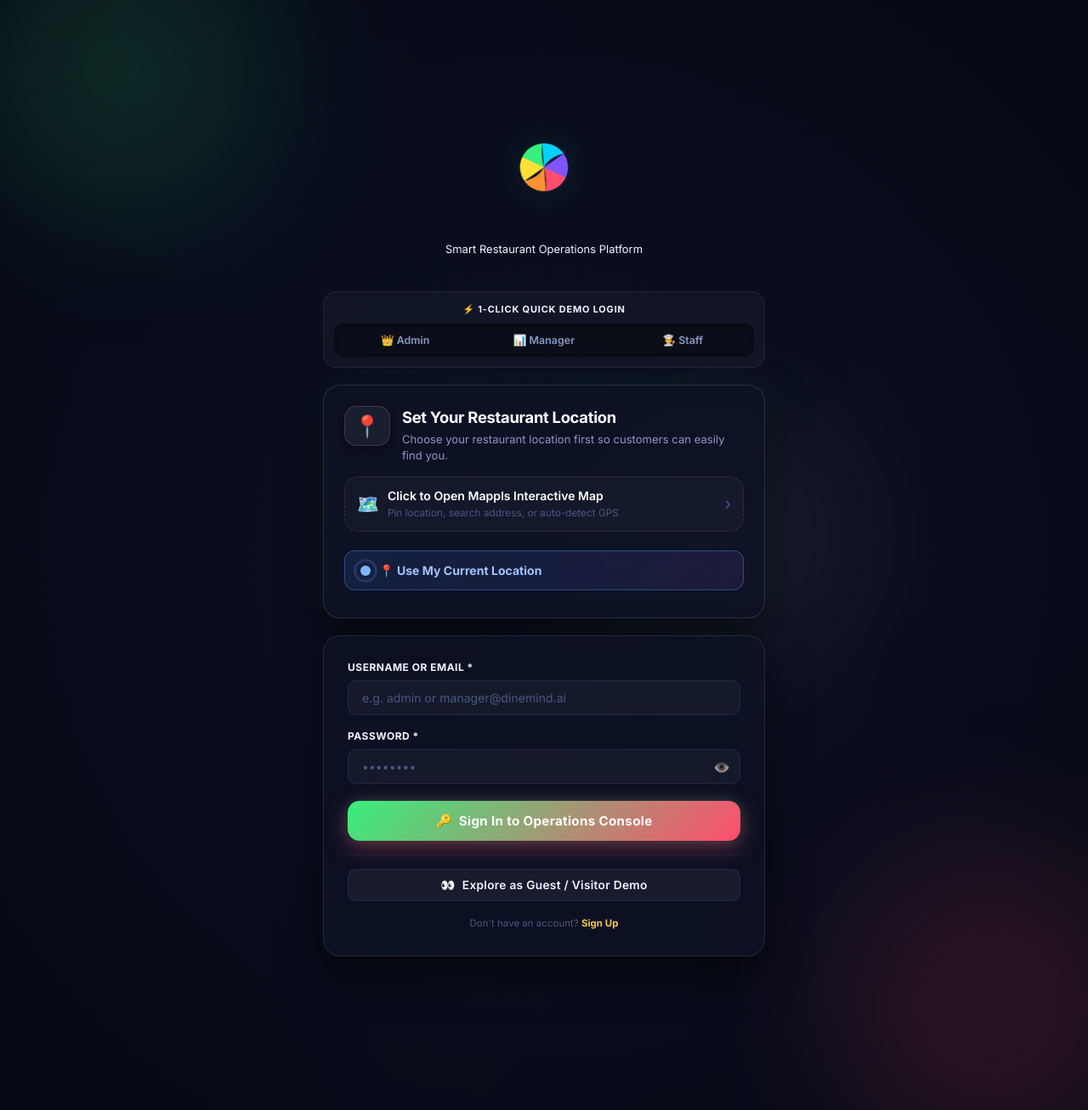
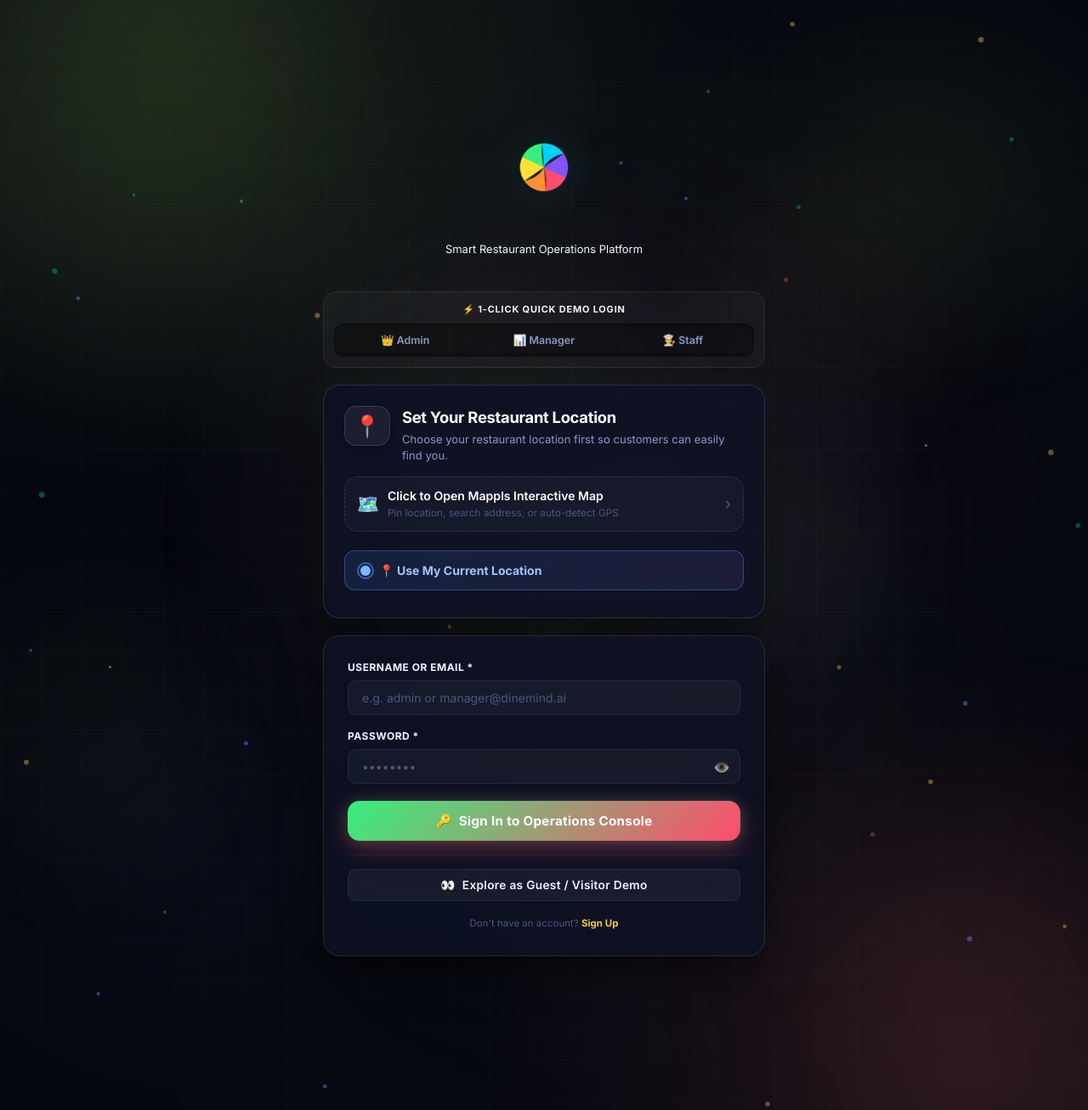
Before and after one commit to RohanGautamDev/Restaurant-Management-System, a Django app: page / in a window 1280 px wide. Shown: the whole page at 85% size. Run offline with Django 5.2, Linux system fonts and the light colour scheme; data comes from the database, SQL or seed files in the repository.

Commit message:
style(bg): implement multi-layered pure-CSS AI SaaS background with Light Green (#A8E063), Soft Coral Red (#FF7A7A), White highlights, 6 floating blobs, and soft form backlights

```diff
--- a/static/css/animations.css
+++ b/static/css/animations.css
@@ -15,23 +15,23 @@
   overflow: hidden;
 }
 
-/* Fluid Gradient Mesh */
+/* Fluid Gradient Mesh (AI SaaS Palette: Light Green #A8E063, Soft Coral Red #FF7A7A, White #FFFFFF) */
 .bg-mesh {
   position: absolute;
   inset: 0;
   background:
-    radial-gradient(ellipse 90% 70% at 15% 5%,  rgba(79,142,255,0.09) 0%,  transparent 60%),
-    radial-gradient(ellipse 70% 60% at 85% 95%, rgba(157,111,255,0.09) 0%, transparent 60%),
-    radial-gradient(ellipse 60% 80% at 50% 50%, rgba(0,212,184,0.06) 0%,   transparent 60%),
-    radial-gradient(ellipse 50% 40% at 80% 20%, rgba(245,200,66,0.06) 0%,  transparent 50%);
-  animation: meshFluid 20s ease-in-out infinite alternate;
+    radial-gradient(ellipse 90% 70% at 15% 5%,  rgba(168,224,99,0.12) 0%, transparent 60%),
+    radial-gradient(ellipse 70% 60% at 85% 95%, rgba(255,122,122,0.12) 0%, transparent 60%),
+    radial-gradient(ellipse 60% 80% at 50% 50%, rgba(255,255,255,0.05) 0%, transparent 60%),
+    radial-gradient(ellipse 50% 40% at 80% 20%, rgba(168,224,99,0.08) 0%, transparent 50%);
+  animation: meshFluid 28s ease-in-out infinite alternate;
 }
 
 @keyframes meshFluid {
   0%   { transform: scale(1) translate(0, 0); }
-  33%  { transform: scale(1.06) translate(20px, -15px); }
-  66%  { transform: scale(0.96) translate(-15px, 20px); }
-  100% { transform: scale(1.03) translate(10px, 10px); }
+  33%  { transform: scale(1.08) translate(25px, -20px); }
+  66%  { transform: scale(0.95) translate(-20px, 25px); }
+  100% { transform: scale(1.04) translate(15px, 15px); }
 }
 
 /* Grid Overlay with Radial Mask */
@@ -39,25 +39,25 @@
   position: absolute;
   inset: 0;
   background-image:
-    linear-gradient(rgba(79,142,255,0.035) 1px, transparent 1px),
-    linear-gradient(90deg, rgba(79,142,255,0.035) 1px, transparent 1px);
-  background-size: 52px 52px;
+    linear-gradient(rgba(168,224,99,0.03) 1px, transparent 1px),
+    linear-gradient(90deg, rgba(168,224,99,0.03) 1px, transparent 1px);
+  background-size: 48px 48px;
   mask-image: radial-gradient(ellipse 80% 80% at 50% 50%, black 40%, transparent 100%);
 }
 
-/* Fluid Floating Glowing Orbs */
+/* Fluid Floating Glowing Orbs (Light Green #A8E063 & Soft Coral Red #FF7A7A) */
 .orb {
   position: absolute;
   border-radius: 50%;
-  filter: blur(80px);
+  filter: blur(90px);
   opacity: 0;
-  animation: orbAppear 2s ease forwards, orbLiquidFloat var(--d, 22s) cubic-bezier(0.4, 0, 0.2, 1) infinite alternate;
+  animation: orbAppear 2s ease forwards, orbLiquidFloat var(--d, 28s) cubic-bezier(0.4, 0, 0.2, 1) infinite alternate;
   animation-delay: var(--delay, 0s), var(--delay, 0s);
   will-change: transform;
 }
 
 @keyframes orbAppear {
-  to { opacity: var(--op, 0.45); }
+  to { opacity: var(--op, 0.10); }
 }
 
 @keyframes orbLiquidFloat {
@@ -70,41 +70,41 @@
 
 .orb-1 {
   width: 650px; height: 650px;
-  background: radial-gradient(circle, rgba(79,142,255,0.6), transparent 70%);
+  background: radial-gradient(circle, rgba(168,224,99,0.11), transparent 70%);
   top: -15%; left: -10%;
-  --d: 22s; --op: 0.4; --delay: 0.2s;
+  --d: 32s; --op: 0.10; --delay: 0.2s;
   --tx1: 60px; --ty1: -45px; --tx2: -40px; --ty2: 70px;
   --tx3: 50px; --ty3: 25px; --tx4: -25px; --ty4: -55px;
 }
 .orb-2 {
   width: 550px; height: 550px;
-  background: radial-gradient(circle, rgba(157,111,255,0.55), transparent 70%);
+  background: radial-gradient(circle, rgba(255,122,122,0.10), transparent 70%);
   top: 20%; right: -12%;
-  --d: 28s; --op: 0.35; --delay: 0.6s;
+  --d: 36s; --op: 0.09; --delay: 0.6s;
   --tx1: -70px; --ty1: 35px; --tx2: 30px; --ty2: -80px;
   --tx3: -45px; --ty3: 60px; --tx4: 35px; --ty4: -25px;
 }
 .orb-3 {
   width: 460px; height: 460px;
-  background: radial-gradient(circle, rgba(0,212,184,0.5), transparent 70%);
+  background: radial-gradient(circle, rgba(255,255,255,0.06), transparent 70%);
   bottom: -8%; left: 20%;
-  --d: 25s; --op: 0.32; --delay: 1s;
+  --d: 30s; --op: 0.07; --delay: 1s;
   --tx1: 35px; --ty1: 55px; --tx2: -60px; --ty2: -35px;
   --tx3: 25px; --ty3: -70px; --tx4: -35px; --ty4: 45px;
 }
 .orb-4 {
   width: 340px; height: 340px;
-  background: radial-gradient(circle, rgba(245,200,66,0.42), transparent 70%);
+  background: radial-gradient(circle, rgba(168,224,99,0.09), transparent 70%);
   top: 50%; left: 52%;
-  --d: 19s; --op: 0.3; --delay: 1.4s;
+  --d: 26s; --op: 0.08; --delay: 1.4s;
   --tx1: -45px; --ty1: -35px; --tx2: 70px; --ty2: 25px;
   --tx3: -25px; --ty3: 55px; --tx4: 35px; --ty4: -45px;
 }
 .orb-5 {
   width: 380px; height: 380px;
-  background: radial-gradient(circle, rgba(255,92,138,0.38), transparent 70%);
+  background: radial-gradient(circle, rgba(255,122,122,0.08), transparent 70%);
   bottom: 12%; right: 16%;
-  --d: 32s; --op: 0.28; --delay: 0.5s;
+  --d: 38s; --op: 0.08; --delay: 0.5s;
   --tx1: 55px; --ty1: -55px; --tx2: -35px; --ty2: 35px;
   --tx3: 45px; --ty3: 65px; --tx4: -55px; --ty4: -25px;
 }
--- a/static/css/components.css
+++ b/static/css/components.css
@@ -615,7 +615,23 @@ textarea.form-control {
   overflow-x: hidden;
   -webkit-overflow-scrolling: touch;
   overscroll-behavior: contain;
-  background: radial-gradient(circle at center, rgba(13, 18, 38, 0.92) 0%, rgba(6, 9, 20, 0.98) 100%);
+  .gate-overlay {
+  position: fixed;
+  inset: 0;
+  z-index: 999;
+  display: flex;
+  flex-direction: column;
+  align-items: center;
+  justify-content: flex-start;
+  padding: 40px 16px;
+  overflow-y: auto;
+  overflow-x: hidden;
+  -webkit-overflow-scrolling: touch;
+  overscroll-behavior: contain;
+  background:
+    radial-gradient(ellipse 90% 70% at 10% 5%, rgba(168, 224, 99, 0.15) 0%, transparent 55%),
+    radial-gradient(ellipse 80% 70% at 90% 95%, rgba(255, 122, 122, 0.14) 0%, transparent 55%),
+    radial-gradient(ellipse 60% 60% at 50% 40%, rgba(9, 14, 36, 0.85) 0%, rgba(5, 8, 20, 0.98) 100%);
   backdrop-filter: blur(28px);
   -webkit-backdrop-filter: blur(28px);
   transition: opacity 0.5s cubic-bezier(0.16, 1, 0.3, 1), transform 0.5s cubic-bezier(0.16, 1, 0.3, 1);
@@ -627,56 +643,206 @@ textarea.form-control {
   pointer-events: none;
 }
 
-
 /* ═══════════════════════════════════════════════
    PREMIUM AI SAAS GATE & REGISTRATION REDESIGN
-   Inspired by Apple, Linear & Vercel Design Systems
+   Inspired by Apple, Linear, Vercel & Notion AI
    ════════════════════════════════════════════════ */
 
-/* Ambient Fluid Background Glow (Light Green #38ef7d, White #ffffff, Soft Coral Red #ff4d6d) */
+/* Ambient Fluid Background Layers (Light Green #A8E063, White #FFFFFF, Soft Coral Red #FF7A7A) */
 .saas-bg-glow {
-  position: absolute;
+  position: fixed;
   inset: 0;
   overflow: hidden;
   pointer-events: none;
   z-index: 0;
 }
 
+/* Soft Radial Light Behind Form */
+.saas-form-light {
+  position: absolute;
+  top: 45%;
+  left: 50%;
+  transform: translate(-50%, -50%);
+  width: 700px;
+  height: 700px;
+  background: radial-gradient(circle, rgba(168, 224, 99, 0.07) 0%, rgba(255, 122, 122, 0.05) 45%, transparent 70%);
+  filter: blur(100px);
+  pointer-events: none;
+  animation: saasFormPulse 24s ease-in-out infinite alternate;
+}
+
+@keyframes saasFormPulse {
+  0% { transform: translate(-50%, -50%) scale(1); opacity: 0.8; }
+  50% { transform: translate(-50%, -48%) scale(1.06); opacity: 1; }
+  100% { transform: translate(-50%, -52%) scale(0.96); opacity: 0.85; }
+}
+
+/* 6 Floating Blurred Color Blobs (Opacity 0.05 - 0.12) */
 .saas-blob {
   position: absolute;
   border-radius: 50%;
-  filter: blur(80px);
-  opacity: 0.22;
-  animation: saasFloat 16s ease-in-out infinite alternate;
+  filter: blur(95px);
+  will-change: transform;
+  pointer-events: none;
 }
 
 .saas-blob-1 {
-  width: 450px;
-  height: 450px;
-  background: radial-gradient(circle, #38ef7d 0%, rgba(56, 239, 125, 0) 70%);
-  top: -120px;
+  width: 620px;
+  height: 620px;
+  background: radial-gradient(circle, #A8E063 0%, rgba(168, 224, 99, 0) 70%);
+  top: -150px;
   left: -120px;
-  animation-duration: 14s;
+  opacity: 0.11;
+  animation: saasBlobDrift1 32s ease-in-out infinite alternate;
 }
 
 .saas-blob-2 {
-  width: 520px;
-  height: 520px;
-  background: radial-gradient(circle, #ff4d6d 0%, rgba(255, 77, 109, 0) 70%);
+  width: 580px;
+  height: 580px;
+  background: radial-gradient(circle, #FF7A7A 0%, rgba(255, 122, 122, 0) 70%);
   bottom: -160px;
-  right: -120px;
-  animation-duration: 18s;
+  right: -140px;
+  opacity: 0.10;
+  animation: saasBlobDrift2 36s ease-in-out infinite alternate;
 }
 
 .saas-blob-3 {
+  width: 440px;
+  height: 440px;
+  background: radial-gradient(circle, #FFFFFF 0%, rgba(255, 255, 255, 0) 70%);
+  top: 30%;
+  left: 55%;
+  opacity: 0.07;
+  animation: saasBlobDrift3 28s ease-in-out infinite alternate;
+}
+
+.saas-blob-4 {
   width: 380px;
   height: 380px;
-  background: radial-gradient(circle, #ffffff 0%, rgba(255, 255, 255, 0) 70%);
-  top: 35%;
-  left: 50%;
-  transform: translate(-50%, -50%);
-  opacity: 0.10;
+  background: radial-gradient(circle, #A8E063 0%, rgba(168, 224, 99, 0) 70%);
+  bottom: 20%;
+  left: -80px;
+  opacity: 0.08;
+  animation: saasBlobDrift4 34s ease-in-out infinite alternate;
+}
+
+.saas-blob-5 {
+  width: 340px;
+  height: 340px;
+  background: radial-gradient(circle, #FF7A7A 0%, rgba(255, 122, 122, 0) 70%);
+  top: 15%;
+  right: 10%;
+  opacity: 0.09;
+  animation: saasBlobDrift5 30s ease-in-out infinite alternate;
+}
+
+.saas-blob-6 {
+  width: 280px;
+  height: 280px;
+  background: radial-gradient(circle, #FFFFFF 0%, rgba(255, 255, 255, 0) 70%);
+  bottom: 10%;
+  left: 42%;
+  opacity: 0.06;
+  animation: saasBlobDrift6 26s ease-in-out infinite alternate;
+}
+
+@keyframes saasBlobDrift1 {
+  0% { transform: translate(0, 0) rotate(0deg); }
+  50% { transform: translate(45px, -30px) rotate(10deg); }
+  100% { transform: translate(-30px, 35px) rotate(-8deg); }
+}
+
+@keyframes saasBlobDrift2 {
+  0% { transform: translate(0, 0) rotate(0deg); }
+  50% { transform: translate(-50px, 40px) rotate(-12deg); }
+  100% { transform: translate(35px, -25px) rotate(8deg); }
+}
+
+@keyframes saasBlobDrift3 {
+  0% { transform: translate(0, 0) scale(1); }
+  50% { transform: translate(-35px, -45px) scale(1.1); }
+  100% { transform: translate(40px, 20px) scale(0.92); }
+}
+
+@keyframes saasBlobDrift4 {
+  0% { transform: translate(0, 0); }
+  50% { transform: translate(40px, 30px); }
+  100% { transform: translate(-25px, -40px); }
+}
+
+@keyframes saasBlobDrift5 {
+  0% { transform: translate(0, 0); }
+  50% { transform: translate(-30px, -35px); }
+  100% { transform: translate(35px, 25px); }
+}
+
+@keyframes saasBlobDrift6 {
+  0% { transform: translate(0, 0); }
+  50% { transform: translate(25px, -25px); }
+  100% { transform: translate(-20px, 30px); }
+}
+
+/* Floating Micro Glowing Particle Dots */
+.saas-particle {
+  position: absolute;
+  border-radius: 50%;
+  pointer-events: none;
+  box-shadow: 0 0 10px rgba(255, 255, 255, 0.4);
+  animation: saasParticleFloat 18s ease-in-out infinite alternate;
+}
+
+.saas-particle-1 {
+  width: 4px; height: 4px;
+  background: #A8E063;
+  top: 18%; left: 22%;
+  opacity: 0.35;
+  animation-duration: 20s;
+}
+
+.saas-particle-2 {
+  width: 5px; height: 5px;
+  background: #FF7A7A;
+  top: 75%; left: 80%;
+  opacity: 0.3;
+  animation-duration: 24s;
+}
+
+.saas-particle-3 {
+  width: 3px; height: 3px;
+  background: #FFFFFF;
+  top: 40%; left: 85%;
+  opacity: 0.4;
+  animation-duration: 16s;
+}
+
+.saas-particle-4 {
+  width: 4px; height: 4px;
+  background: #A8E063;
+  top: 82%; left: 15%;
+  opacity: 0.25;
   animation-duration: 22s;
+}
+
+.saas-particle-5 {
+  width: 5px; height: 5px;
+  background: #FF7A7A;
+  top: 25%; left: 72%;
+  opacity: 0.32;
+  animation-duration: 26s;
+}
+
+.saas-particle-6 {
+  width: 3px; height: 3px;
+  background: #FFFFFF;
+  top: 60%; left: 10%;
+  opacity: 0.38;
+  animation-duration: 19s;
+}
+
+@keyframes saasParticleFloat {
+  0% { transform: translateY(0) translateX(0); }
+  50% { transform: translateY(-30px) translateX(20px); }
+  100% { transform: translateY(20px) translateX(-15px); }
 }
 
 @keyframes saasFloat {
--- a/templates/index.html
+++ b/templates/index.html
@@ -46,11 +46,23 @@
        FULL-SCREEN MOTION UI LOGIN LANDING GATE (AI SaaS Redesign)
        ════════════════════════════════════════════════ -->
   <div id="login-landing-screen" class="gate-overlay">
-    <!-- Ambient Animated Gradient Background (Light Green, White, Soft Coral Red) -->
+    <!-- Ambient Multi-Layered AI SaaS Background (Light Green #A8E063, White #FFFFFF, Soft Coral Red #FF7A7A) -->
     <div class="saas-bg-glow">
+      <div class="saas-form-light"></div>
       <div class="saas-blob saas-blob-1"></div>
       <div class="saas-blob saas-blob-2"></div>
       <div class="saas-blob saas-blob-3"></div>
+      <div class="saas-blob saas-blob-4"></div>
+      <div class="saas-blob saas-blob-5"></div>
+      <div class="saas-blob saas-blob-6"></div>
+
+      <!-- Floating Micro Particles -->
+      <div class="saas-particle saas-particle-1"></div>
+      <div class="saas-particle saas-particle-2"></div>
+      <div class="saas-particle saas-particle-3"></div>
+      <div class="saas-particle saas-particle-4"></div>
+      <div class="saas-particle saas-particle-5"></div>
+      <div class="saas-particle saas-particle-6"></div>
     </div>
 
     <!-- Main SaaS visual container -->
```
